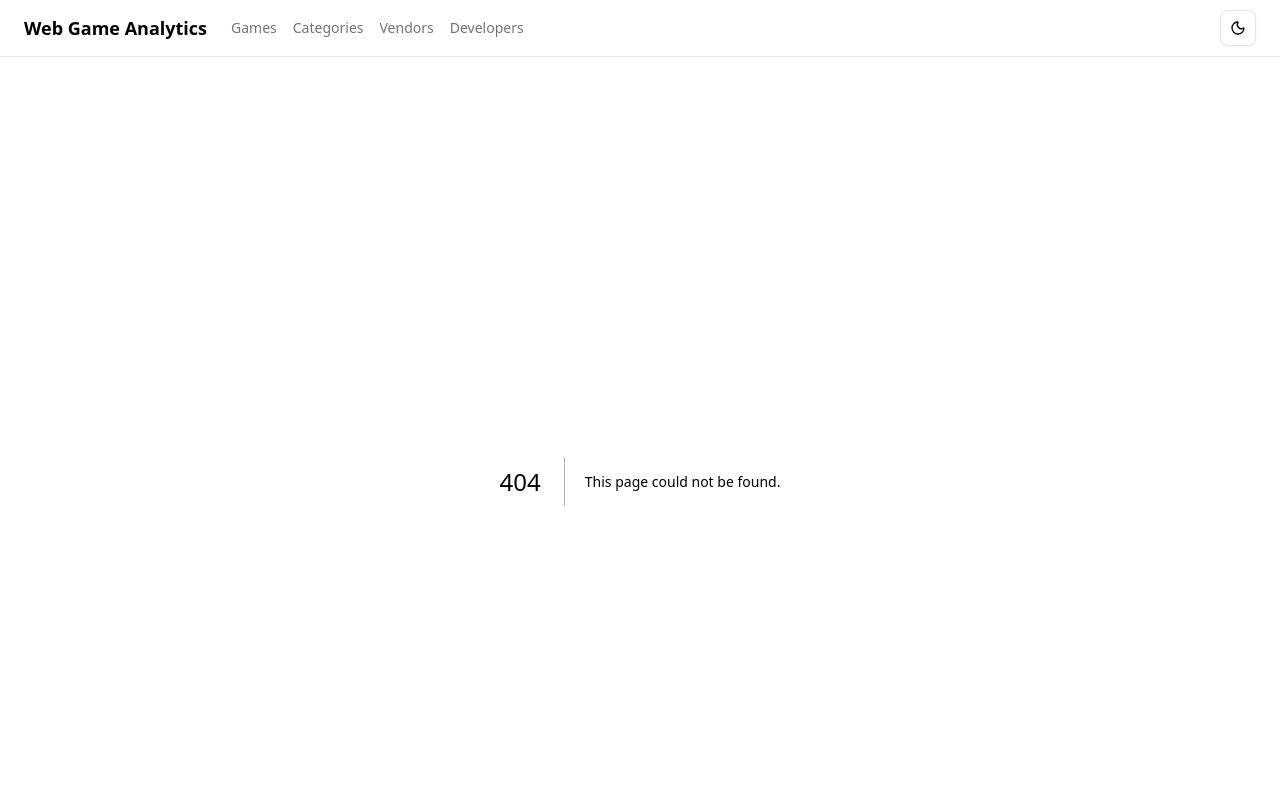
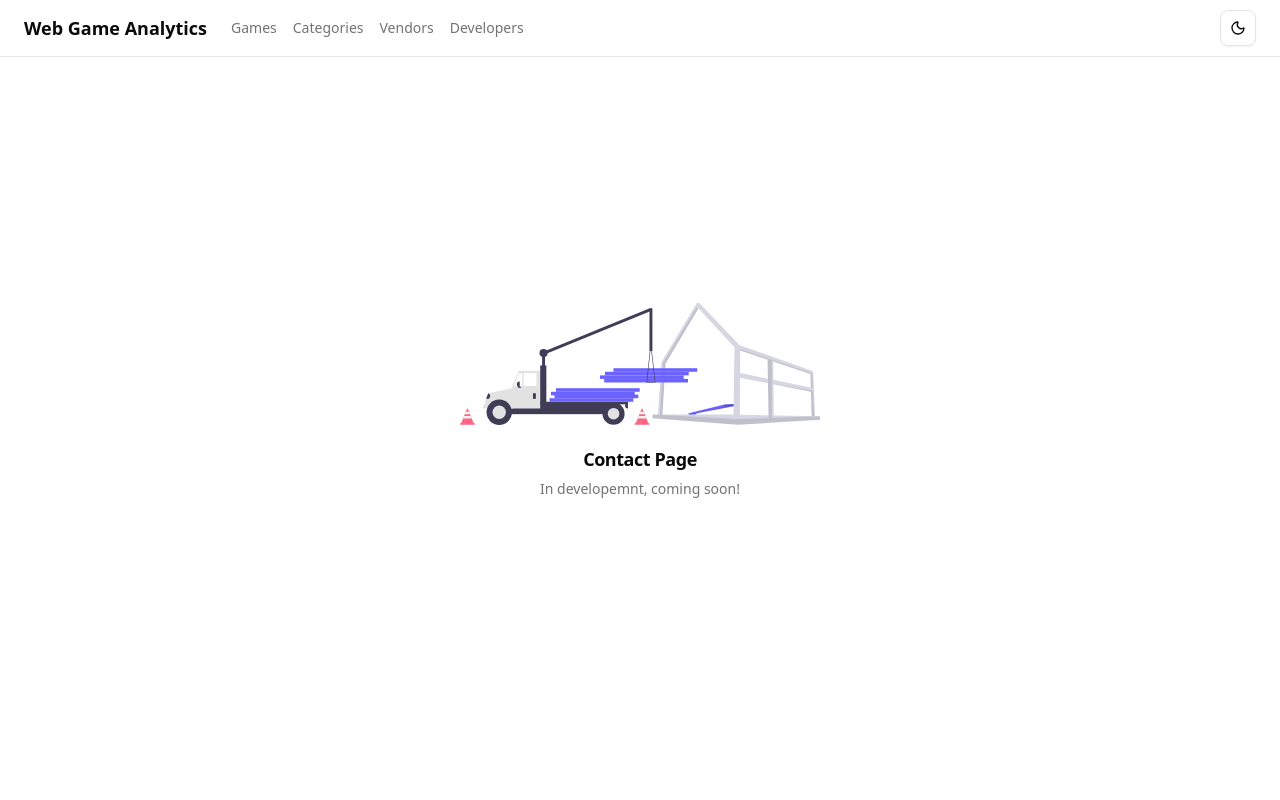
Before and after one commit to dwwescalelol/arthurlytics-front-end, a Next.js app: page /contact in a window 1280 px wide. Before the commit this address had no page. Shown: the top 800 px of the page. Built offline with nearby package versions, Linux system fonts and the light colour scheme.

Commit message:
Add: in development pages

```diff
--- /dev/null
+++ b/app/contact/page.tsx
@@ -0,0 +1,12 @@
+import underConstruction from "@/app/icons/undraw_under-construction_hdrn.svg";
+import { InDevelopment } from "@/components/in-development";
+
+export default function ContactPage() {
+  return (
+    <InDevelopment
+      title="Contact Page"
+      description="In developemnt, coming soon!"
+      svgPath={underConstruction}
+    />
+  );
+}
--- a/app/developers/page.tsx
+++ b/app/developers/page.tsx
@@ -1,3 +1,12 @@
+import underConstruction from "@/app/icons/undraw_under-construction_hdrn.svg";
+import { InDevelopment } from "@/components/in-development";
+
 export default function DevelopersPage() {
-  return <div>Games</div>;
+  return (
+    <InDevelopment
+      title="Developers"
+      description="In developemnt, coming soon!"
+      svgPath={underConstruction}
+    />
+  );
 }
--- /dev/null
+++ b/app/privacy/page.tsx
@@ -0,0 +1,12 @@
+import underConstruction from "@/app/icons/undraw_under-construction_hdrn.svg";
+import { InDevelopment } from "@/components/in-development";
+
+export default function PrivacyPage() {
+  return (
+    <InDevelopment
+      title="Privacy Page"
+      description="In developemnt, coming soon!"
+      svgPath={underConstruction}
+    />
+  );
+}
--- /dev/null
+++ b/app/terms/page.tsx
@@ -0,0 +1,12 @@
+import underConstruction from "@/app/icons/undraw_under-construction_hdrn.svg";
+import { InDevelopment } from "@/components/in-development";
+
+export default function TermsPage() {
+  return (
+    <InDevelopment
+      title="Terms Page"
+      description="In developemnt, coming soon!"
+      svgPath={underConstruction}
+    />
+  );
+}
--- a/app/vendors/page.tsx
+++ b/app/vendors/page.tsx
@@ -1,3 +1,12 @@
+import underConstruction from "@/app/icons/undraw_under-construction_hdrn.svg";
+import { InDevelopment } from "@/components/in-development";
+
 export default function VendorsPage() {
-  return <div>Games</div>;
+  return (
+    <InDevelopment
+      title="Venders"
+      description="In developemnt, coming soon!"
+      svgPath={underConstruction}
+    />
+  );
 }
--- /dev/null
+++ b/components/in-development.tsx
@@ -0,0 +1,36 @@
+import Image from "next/image";
+
+type InDevelopmentProps = {
+  title: string;
+  description?: string;
+  svgPath: string;
+};
+
+export function InDevelopment({
+  title,
+  description = "In developemnt, coming soon!",
+  svgPath,
+}: InDevelopmentProps) {
+  return (
+    <div className="min-h-[80vh] grid place-items-center">
+      <div className="max-w-[420px] flex flex-col items-center gap-5">
+        <Image
+          src={svgPath}
+          alt=""
+          width={360}
+          height={260}
+          priority
+          className="dark:opacity-90"
+        />
+
+        <div className="flex flex-col gap-1.5 text-center">
+          <h1 className="text-lg font-semibold tracking-tight text-foreground">
+            {title}
+          </h1>
+
+          <span className="text-sm text-muted-foreground">{description}</span>
+        </div>
+      </div>
+    </div>
+  );
+}
```
Also changed, not shown: app/icons/undraw_under-construction_hdrn.svg (added).
